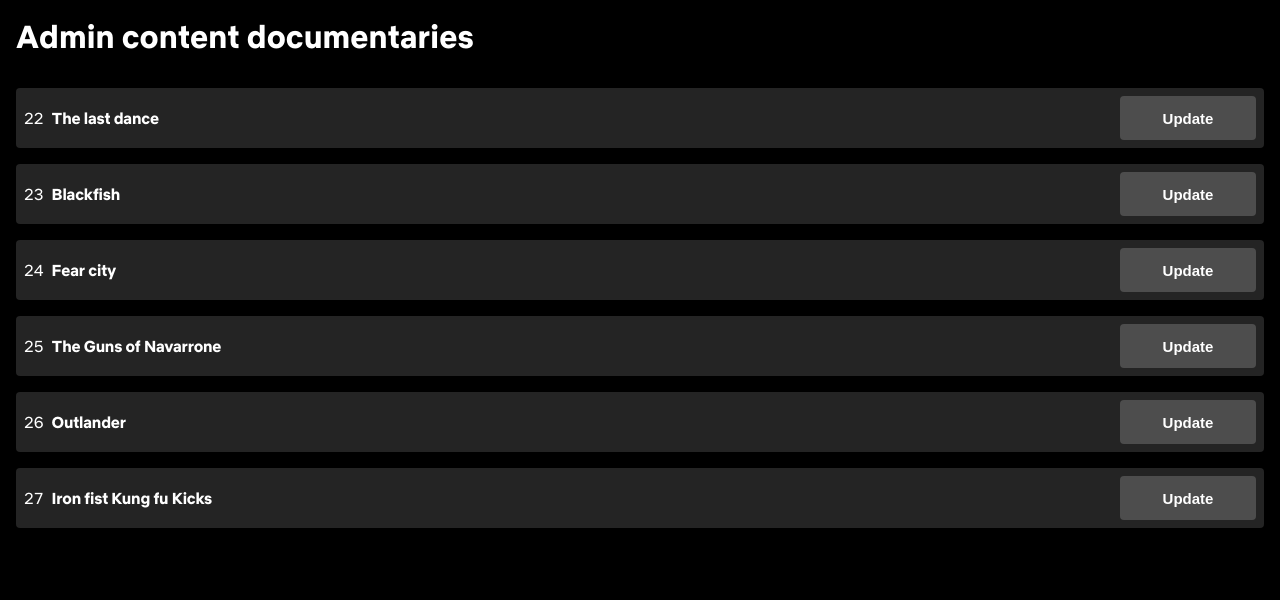
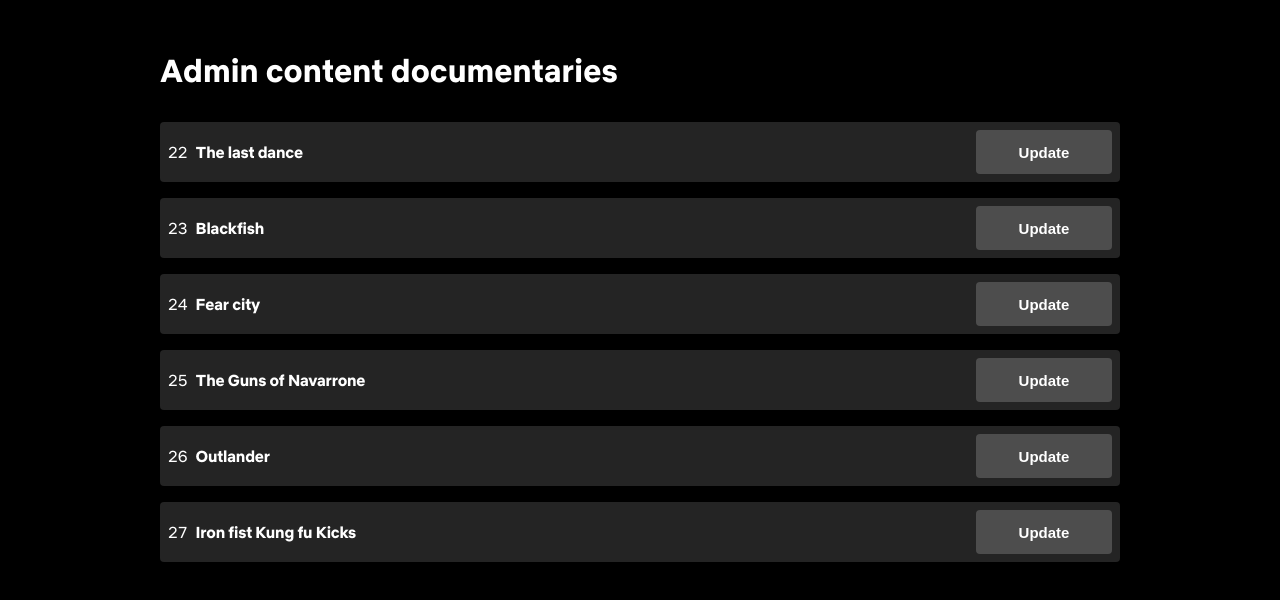
Before and after one commit to sailathatammana/Natflix-frontend, a React (Create React App) app: page /admin/content/documentaries in a window 1280 px wide. Shown: the top 600 px of the page. Built offline with nearby package versions, Linux system fonts and the light colour scheme.

Commit message:
fix and id tag in css

```diff
--- a/src/styles/pages/admin-content.css
+++ b/src/styles/pages/admin-content.css
@@ -8,7 +8,7 @@
 
 /* Larger than tablet */
 @media (min-width: 750px) {
-  #admin {
+  #admin-content {
     max-width: 960px;
     margin: var(--page-space) auto;
   }
```
